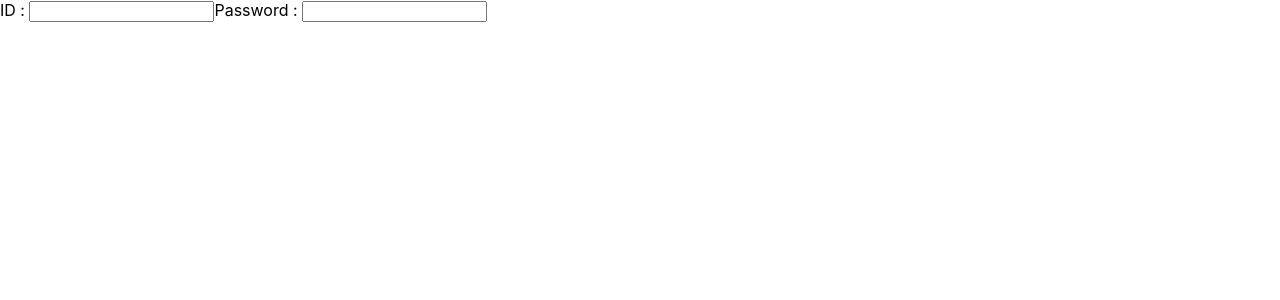
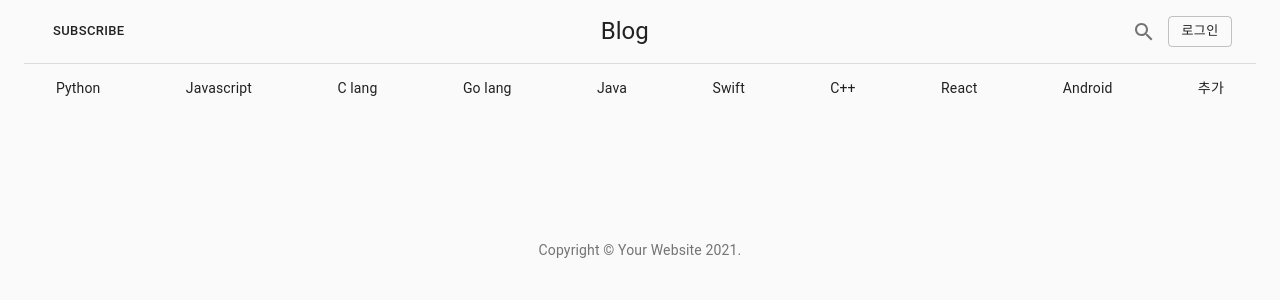
Before and after one commit to askePhoenix/Develop-side-site-view, a React (Create React App) app: page /blog in a window 1280 px wide. Shown: the top 300 px of the page. Built offline with nearby package versions, Linux system fonts and the light colour scheme.

Commit message:
Demo 작업 #41

```diff
--- a/package.json
+++ b/package.json
@@ -10,6 +10,7 @@
     "@testing-library/user-event": "^12.1.10",
     "react": "^17.0.2",
     "react-dom": "^17.0.2",
+    "react-helmet": "^6.1.0",
     "react-router-dom": "^5.2.0",
     "react-scripts": "4.0.3",
     "web-vitals": "^1.0.1"
@@ -47,6 +48,9 @@
   },
   "jest": {
     "collectCoverage": true,
-    "coverageReporters": ["json", "html"]
+    "coverageReporters": [
+      "json",
+      "html"
+    ]
   }
 }
--- a/src/App.js
+++ b/src/App.js
@@ -1,9 +1,17 @@
-import React from "react";
+import React, {useEffect} from "react";
 import Routes from "./Routes"
 
+
+const TITLE = 'Side-Site Blog Demo'
+
 function App() {
+    useEffect(()=>{
+        document.title = TITLE
+    })
     return (
-        <Routes></Routes>
+        <>
+            <Routes></Routes>
+        </>
     );
 }
 
--- /dev/null
+++ b/src/component/copyrignt/Copyright.js
@@ -0,0 +1,16 @@
+import Typography from "@material-ui/core/Typography";
+import Link from "@material-ui/core/Link";
+import React from "react";
+
+export default function Copyright() {
+    return (
+        <Typography variant="body2" color="textSecondary" align="center">
+            {'Copyright © '}
+            <Link color="inherit" href="https://material-ui.com/">
+                Your Website
+            </Link>{' '}
+            {new Date().getFullYear()}
+            {'.'}
+        </Typography>
+    );
+}
--- /dev/null
+++ b/src/component/header/Header.js
@@ -0,0 +1,70 @@
+import React from 'react';
+import { makeStyles } from '@material-ui/core/styles';
+import Toolbar from '@material-ui/core/Toolbar';
+import Button from '@material-ui/core/Button';
+import IconButton from '@material-ui/core/IconButton';
+import SearchIcon from '@material-ui/icons/Search';
+import Typography from '@material-ui/core/Typography';
+import Link from '@material-ui/core/Link';
+
+const useStyles = makeStyles((theme) => ({
+    toolbar: {
+        borderBottom: `1px solid ${theme.palette.divider}`,
+    },
+    toolbarTitle: {
+        flex: 1,
+    },
+    toolbarSecondary: {
+        justifyContent: 'space-between',
+        overflowX: 'auto',
+    },
+    toolbarLink: {
+        padding: theme.spacing(1),
+        flexShrink: 0,
+    },
+}));
+
+export default function Header(props) {
+    const classes = useStyles();
+    const { sections, title } = props;
+
+    return (
+        <React.Fragment>
+            <Toolbar className={classes.toolbar}>
+                <Button size="small">Subscribe</Button>
+                <Typography
+                    component="h2"
+                    variant="h5"
+                    color="inherit"
+                    align="center"
+                    noWrap
+                    className={classes.toolbarTitle}
+                >
+                    {title}
+                </Typography>
+                <IconButton>
+                    <SearchIcon />
+                </IconButton>
+                <Button variant="outlined" size="small" onClick={()=>{
+                    window.location = "/";
+                } }>
+                    로그인
+                </Button>
+            </Toolbar>
+            <Toolbar component="nav" variant="dense" className={classes.toolbarSecondary}>
+                {sections.map((section) => (
+                    <Link
+                        color="inherit"
+                        noWrap
+                        key={section.title}
+                        variant="body2"
+                        href={section.url}
+                        className={classes.toolbarLink}
+                    >
+                        {section.title}
+                    </Link>
+                ))}
+            </Toolbar>
+        </React.Fragment>
+    );
+}
--- a/src/domain/blog/BlogPage.js
+++ b/src/domain/blog/BlogPage.js
@@ -1,14 +1,68 @@
-import React from 'react'
+import React from 'react';
+import Avatar from '@material-ui/core/Avatar';
+import Button from '@material-ui/core/Button';
+import CssBaseline from '@material-ui/core/CssBaseline';
+import TextField from '@material-ui/core/TextField';
+import FormControlLabel from '@material-ui/core/FormControlLabel';
+import Checkbox from '@material-ui/core/Checkbox';
+import Link from '@material-ui/core/Link';
+import Grid from '@material-ui/core/Grid';
+import Box from '@material-ui/core/Box';
+import LockOutlinedIcon from '@material-ui/icons/LockOutlined';
+import Typography from '@material-ui/core/Typography';
+import {makeStyles} from '@material-ui/core/styles';
+import Container from '@material-ui/core/Container';
+import Header from "../../component/header/Header";
+import Copyright from "../../component/copyrignt/Copyright";
 
-function BlogPage() {
+
+const sections = [
+    {title: 'Python', url: '#'},
+    {title: 'Javascript', url: '#'},
+    {title: 'C lang', url: '#'},
+    {title: 'Go lang', url: '#'},
+    {title: 'Java', url: '#'},
+    {title: 'Swift', url: '#'},
+    {title: 'C++', url: '#'},
+    {title: 'React', url: '#'},
+    {title: 'Android', url: '#'},
+    {title: '추가', url: '#'},
+];
+
+const useStyles = makeStyles((theme) => ({
+    paper: {
+        marginTop: theme.spacing(8),
+        display: 'flex',
+        flexDirection: 'column',
+        alignItems: 'center',
+    },
+    avatar: {
+        margin: theme.spacing(1),
+        backgroundColor: theme.palette.secondary.main,
+    },
+    form: {
+        width: '100%', // Fix IE 11 issue.
+        marginTop: theme.spacing(1),
+    },
+    submit: {
+        margin: theme.spacing(3, 0, 2),
+    },
+}));
+
+export default function BlogPage() {
+    const classes = useStyles();
+
     return (
-        <div>
-            <label>ID : </label>
-            <input type="text"></input>
-            <label>Password : </label>
-            <input type="text"></input>
-        </div>
+        <Container component="main">
+            <Header title="Blog" sections={sections}></Header>
+            <CssBaseline/>
+            <div className={classes.paper}>
+
+
+            </div>
+            <Box mt={8}>
+                <Copyright/>
+            </Box>
+        </Container>
     );
 }
-
-export default BlogPage;
--- a/src/domain/login/LoginPage.js
+++ b/src/domain/login/LoginPage.js
@@ -12,19 +12,7 @@ import LockOutlinedIcon from '@material-ui/icons/LockOutlined';
 import Typography from '@material-ui/core/Typography';
 import {makeStyles} from '@material-ui/core/styles';
 import Container from '@material-ui/core/Container';
-
-function Copyright() {
-    return (
-        <Typography variant="body2" color="textSecondary" align="center">
-            {'Copyright © '}
-            <Link color="inherit" href="https://material-ui.com/">
-                Your Website
-            </Link>{' '}
-            {new Date().getFullYear()}
-            {'.'}
-        </Typography>
-    );
-}
+import Copyright from "../../component/copyrignt/Copyright";
 
 const useStyles = makeStyles((theme) => ({
     paper: {
```
Also changed, not shown: 1 other file (tests, documents, lock files or other folders).
